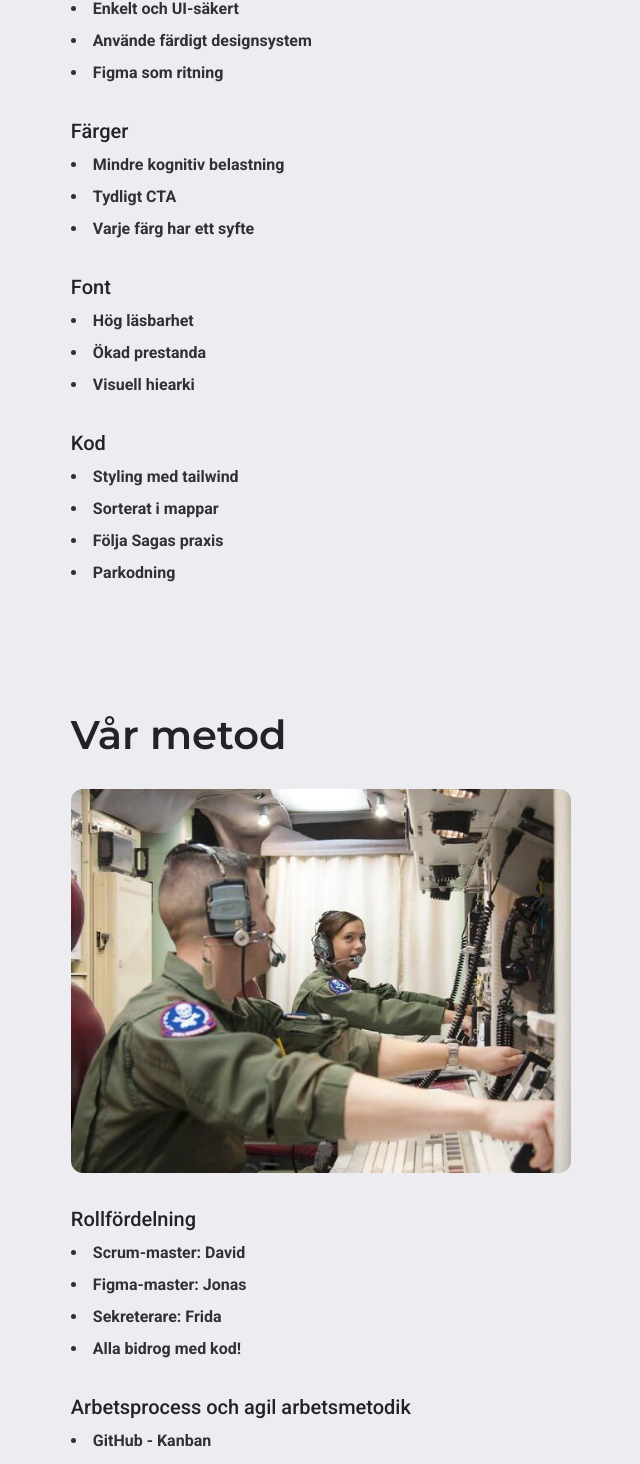
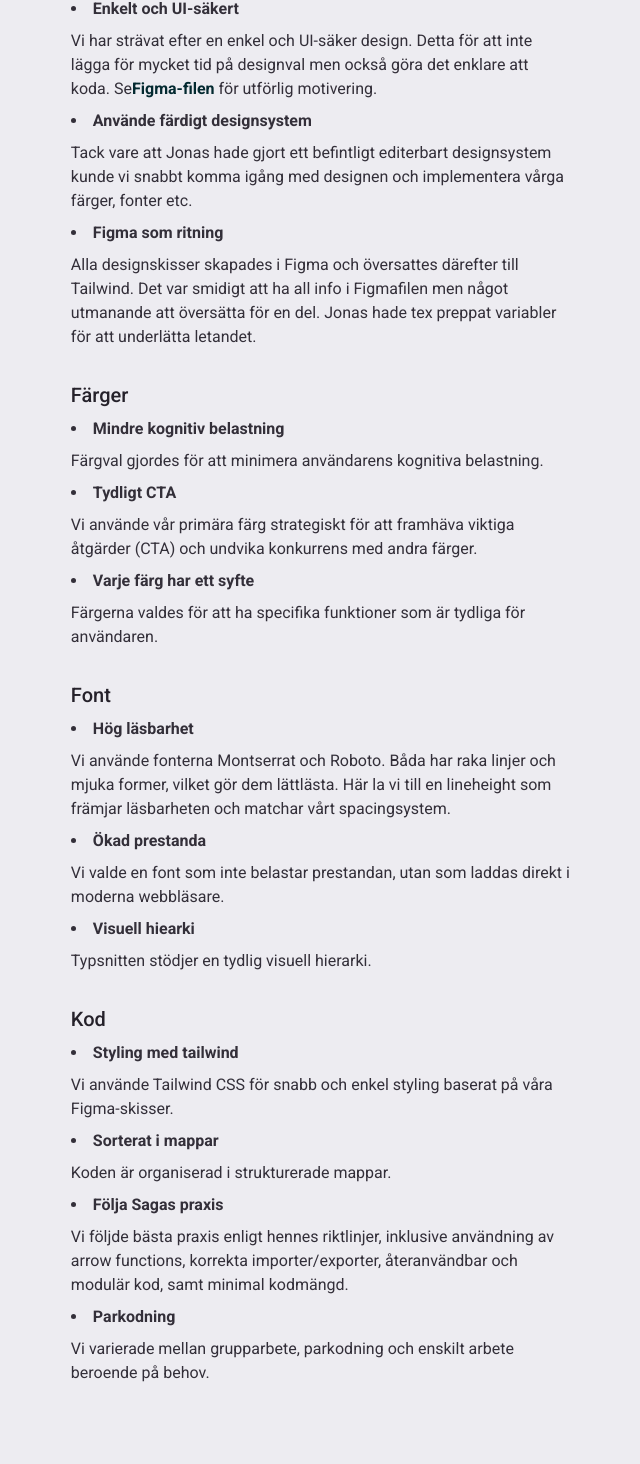
Before and after one commit to DavidViklund/WEBSHOPSIX, a React (Vite) app in the folder webshop/: page /about in a window 1280 px wide. Shown: the part 873-2337 px from the top of the page, without its empty margins (288-928 px from the left). Built offline with nearby package versions, Linux system fonts and the light colour scheme.

Commit message:
Synliggjort kommentarer som låg dolda när vi hade vår presentation. Det är dokumentation för arbetet.

```diff
--- a/webshop/src/pages/AboutUsPage.jsx
+++ b/webshop/src/pages/AboutUsPage.jsx
@@ -23,8 +23,11 @@
               </div>
               <div className=" flex flex-col gap-2">
                 <h5>Allmänt om designen</h5>
-                {/*  <p>
-                  Vi har strävat efter en enkel och UI-säker design. Se <br />
+                <li className="font-bold">Enkelt och UI-säkert</li>
+                <p>
+                  Vi har strävat efter en enkel och UI-säker design. Detta för
+                  att inte lägga för mycket tid på designval men också göra det
+                  enklare att koda. Se
                   <a
                     href="https://www.figma.com/design/AjypPMUpBTH4BmJbJsJeW6/wireframe?node-id=0-1&t=zo5q35sq6M3VUGny-1"
                     target="_blank"
@@ -33,88 +36,89 @@
                     Figma-filen
                   </a>{" "}
                   för utförlig motivering.
-                </p> */}
-                <li className="font-bold">Enkelt och UI-säkert</li>
+                </p>
                 <li className="font-bold">Använde färdigt designsystem</li>
-                {/* <p>Tack vare ett befintligt editerbart designsystem
-                kunde vi snabbt komma igång med designen och implementera
-                vårga färger, fonter etc.
-              </p> */}
+                <p>
+                  Tack vare att Jonas hade gjort ett befintligt editerbart
+                  designsystem kunde vi snabbt komma igång med designen och
+                  implementera vårga färger, fonter etc.
+                </p>
                 <li className="font-bold">Figma som ritning</li>
-                {/* <p>
+                <p>
                   Alla designskisser skapades i Figma och översattes därefter
                   till Tailwind. Det var smidigt att ha all info i Figmafilen
                   men något utmanande att översätta för en del. Jonas hade tex
                   preppat variabler för att underlätta letandet.
-                </p> */}
+                </p>
               </div>
               <div className=" flex flex-col gap-2">
                 <h5>Färger</h5>
                 <li className="font-bold">Mindre kognitiv belastning</li>
-                {/* <p>
+                <p>
                   Färgval gjordes för att minimera användarens kognitiva
                   belastning.
-              </p> */}
+                </p>
                 <li className="font-bold">Tydligt CTA</li>
-                {/* <p>
-                Vi använde vår primära färg strategiskt för att framhäva viktiga
-                åtgärder (CTA) och undvika konkurrens med andra färger.
-              </p> */}
+                <p>
+                  Vi använde vår primära färg strategiskt för att framhäva
+                  viktiga åtgärder (CTA) och undvika konkurrens med andra
+                  färger.
+                </p>
                 <li className="font-bold">Varje färg har ett syfte</li>
-                {/* <p>
+                <p>
                   Färgerna valdes för att ha specifika funktioner som är tydliga
                   för användaren.
-              </p> */}
+                </p>
               </div>
               <div className=" flex flex-col gap-2">
                 <h5>Font</h5>
                 <li className="font-bold">Hög läsbarhet</li>
-                {/* <p>
-                Vi använde fonterna Montserrat och Roboto. Båda har raka linjer
-                och mjuka former, vilket gör dem lättlästa.
-                Här la vi till en lineheight som främjar läsbarheten och matchar vårt
+                <p>
+                  Vi använde fonterna Montserrat och Roboto. Båda har raka
+                  linjer och mjuka former, vilket gör dem lättlästa. Här la vi
+                  till en lineheight som främjar läsbarheten och matchar vårt
                   spacingsystem.
-              </p> */}
+                </p>
                 <li className="font-bold">Ökad prestanda</li>
-                {/*  <p>
+                <p>
                   Vi valde en font som inte belastar prestandan, utan som laddas
                   direkt i moderna webbläsare.
-              </p> */}
+                </p>
                 <li className="font-bold">Visuell hiearki</li>
-                {/* <p>Typsnitten stödjer en tydlig visuell hierarki.</p> */}
+                <p>Typsnitten stödjer en tydlig visuell hierarki.</p>
               </div>
               <div className=" flex flex-col gap-2">
                 <h5>Kod</h5>
                 <li className="font-bold">Styling med tailwind</li>
-                {/*  <p>
+                <p>
                   Vi använde Tailwind CSS för snabb och enkel styling baserat på
                   våra Figma-skisser.
-              </p> */}
+                </p>
                 <li className="font-bold">Sorterat i mappar</li>
-                {/* <p>Koden är organiserad i strukturerade mappar.</p> */}
+                <p>Koden är organiserad i strukturerade mappar.</p>
                 <li className="font-bold">Följa Sagas praxis</li>
-                {/* <p>
+                <p>
                   Vi följde bästa praxis enligt hennes riktlinjer, inklusive
                   användning av arrow functions, korrekta importer/exporter,
                   återanvändbar och modulär kod, samt minimal kodmängd.
-              </p> */}
+                </p>
                 <li className="font-bold">Parkodning</li>
-                {/* <p>
+                <p>
                   Vi varierade mellan grupparbete, parkodning och enskilt arbete
                   beroende på behov.
-              </p> */}
+                </p>
               </div>
             </div>
           </div>
           <div className="flex flex-col gap-8 max-w-[500px]">
             <h3>Vår metod</h3>
-            {/* <p>
+            <p>
               Parkodning var särskilt bra när vi skulle pusha upp i början,
               kontrollera vilken gren vi var på och, mest nervöst av allt, pusha
               upp till main. Därför hade vi i början en person som ansvarade för
               alla pull requests. När viktiga ändringar skulle göras hjälpte vi
               varandra att dubbelkolla. Med tiden blev vi mer självsäkra!
-            </p> */}
+            </p>
             <div>
               <img
                 alt="militarypic"
@@ -132,25 +136,25 @@
             <div className=" flex flex-col gap-2">
               <h5>Arbetsprocess och agil arbetsmetodik</h5>
               <li className="font-bold">GitHub - Kanban</li>
-              {/* <p>
+              <p>
                 Vi använde GitHub med Kanban för att organisera vårt arbete.
                 Varje morgon gick vi igenom status, delade upp och prioriterade
                 nya issues.
-              </p> */}
+              </p>
               <li className="font-bold">MVP!</li>
-              {/* <p>
+              <p>
                 Från första dagen bestämde vi oss för att MVP (minimum viable
                 product) var vägen att gå. Allt som inte ingick i VG-kraven
                 skulle in på en "övrigt"-lista. Det hjälpte oss att prioritera
                 vad som var viktigt och vad som var fint att ha.
-              </p> */}
+              </p>
               <li className="font-bold">Agilt arbete</li>
-              {/* <p>
+              <p>
                 Sprintar, retrospektiv och dagliga stand-ups för att hålla koll
                 på framstegen. Vi reviderade alltid dagsplan och sprintplan
                 efter behov och förmåga. Hände det något kastade vi om så det
                 passade alla.
-              </p> */}
+              </p>
             </div>
           </div>
           <div className="flex flex-col gap-8 max-w-[500px]">
@@ -165,72 +169,74 @@
             <div className=" flex flex-col gap-2">
               <h5>Vilka lärdomar tar vi med oss?</h5>
               <li className="font-bold">Inte för många kockar!</li>
-              {/* <p>
+              <p>
                 Vi var tydliga från start att det skulle vara ordning i gruppen.
                 Alla ansvarade för att skapa och kontrollera korrekta grenar.
                 Ingen gick in i en annans kod utan att kolla med personen först.
                 Allt löstes inte samtidigt utan i prioritetsordning.
-              </p> */}
+              </p>
               <li className="font-bold">Inte jaga perfektion</li>
-              {/*  <p>
+              <p>
                 Alla har varit duktiga på att inte fastna i detaljer utan
                 fokusera på att slutföra projektet. Det var nyttigt för oss alla
                 att öva på att arbeta med begränsningar som liknar verkliga
-                projekt där tid, kvalitet och kostnad styr. Till exempel har du kanske inte
-                budget för fancy features eller tid att finjustera designen.
-              </p> */}
+                projekt där tid, kvalitet och kostnad styr. Till exempel har du
+                kanske inte budget för fancy features eller tid att finjustera
+                designen.
+              </p>
               <li className="font-bold">Grupparbete i GitHub</li>
-              {/* <p>
+              <p>
                 Superbra och effektivt att samarbeta på GitHub. Efter det här
                 projektet flyter det på bra.
-              </p> */}
+              </p>
               <li className="font-bold">Återanvända kod</li>
-              {/* <p>
+              <p>
                 Koden bör vara modulär och återanvändbar. Man tager vad man
                 haver och lånar det som fattas.
-              </p> */}
+              </p>
             </div>
             <div className=" flex flex-col gap-2">
               <h5>Vad som fungerade bra?</h5>
               <li className="font-bold">Tydlig grundstruktur</li>
-              {/* <p>
+              <p>
                 En stark grundstruktur från början gjorde arbetet smidigare. Vi
                 mappade upp hela grundstrukturen med alla komponenter och sidor
                 vi kunde komma på och döpte allt. När det väl började kodas
                 stämde namnen med det som producerades.
-              </p> */}
+              </p>
               <li className="font-bold">Bra gruppdynamik</li>
-              {/* <p>
+              <p>
                 Samarbetet i gruppen fungerade utmärkt. Tydlig och rak
                 kommunikation. Hjälpsamhet. Alla hade liknande ambitionsnivå och
                 jobbade på!
-              </p> */}
+              </p>
               <li className="font-bold">Rolig uppgift</li>
-              {/* <p>
+              <p>
                 Projektet var roligt och lärorikt. Bra med en konkret och tydlig
                 webshop.
-              </li> */}
+              </p>
             </div>
             <div className=" flex flex-col gap-2">
               <h5>Vad hade kunnat förbättras?</h5>
               <li className="font-bold">Inte mapp i en mapp!</li>
-              {/* <p>
+              <p>
                 När vi skulle städa upp kodstrukturen blev det fel i Netlify,
                 men vi kom runt det. Däremot kommer vi inte göra samma misstag i
                 framtida projekt.
-              </p> */}
+              </p>
               <li className="font-bold">Släpp inte garden!</li>
-              {/* <p>
+              <p>
                 Var noggrann genom hela projektet. Vi började slappna av lite
                 mot slutet och då uppstod några småkonflikter i koden.
-              </p> */}
+              </p>
               <li className="font-bold">Designen!</li>
-              {/* <p>
+              <p>
                 Den behövde förbättras och itereras. När man designar i Figma
                 ska man ha koden i åtanke, så att ritningen kan översättas
-                bättre till kod. Till exempel: Vikten av att designa utifrån befintlig data för att se
-                hur långa texter etc kan vara i din design. Den hade också kunnat bli lite roligare..
-              </p> */}
+                bättre till kod. Till exempel: Vikten av att designa utifrån
+                befintlig data för att se hur långa texter etc kan vara i din
+                design. Den hade också kunnat bli lite roligare..
+              </p>
             </div>
           </div>
         </div>
```
Lines whose indentation alone changed are shown as unchanged.
